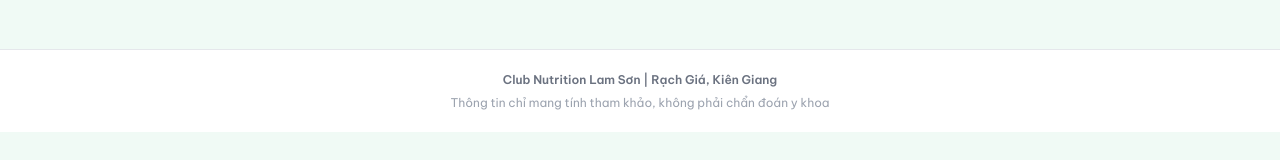
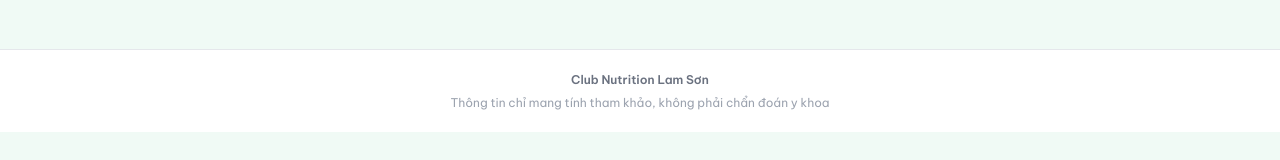
Before and after one commit to NLSONKG/club-health-check, a React (Vite) app: page / in a window 1280 px wide. Shown: the part 632-792 px from the top of the page. Built offline with nearby package versions, Linux system fonts and the light colour scheme.

Commit message:
fix: use serverless /api/analyze instead of direct browser API call

```diff
--- a/src/App.jsx
+++ b/src/App.jsx
@@ -1,12 +1,8 @@
 import { useState, useEffect } from "react";
 
-// ─── Config (override via .env) ───────────────────────────────────────────────
-const COACH_NAME     = import.meta.env.VITE_COACH_NAME     || "Lam Sơn";
-const COACH_LOCATION = import.meta.env.VITE_COACH_LOCATION || "Rạch Giá, Kiên Giang";
-const COACH_LOCATION_SHORT = import.meta.env.VITE_COACH_LOCATION_SHORT || "Rạch Giá, KG";
-const COACH_PHONE    = import.meta.env.VITE_COACH_PHONE    || "0907402313";
+// ─── Constants ────────────────────────────────────────────────────────────────
 
-// ─── Constants ────────────────────────────────────────────────────────────────
+const COACH_NAME = import.meta.env.VITE_COACH_NAME || "Lam Sơn";
 
 const GOALS = [
   { value: "Giảm cân", label: "Giảm cân" },
@@ -33,7 +29,7 @@
   { value: "Đau mỏi vai gáy, lưng (do ngồi nhiều)", label: "Đau mỏi vai gáy, lưng" },
 ];
 
-const SYSTEM_PROMPT = `Bạn là trợ lý tư vấn sức khỏe sơ bộ cho Club Nutrition của Coach ${COACH_NAME} tại ${COACH_LOCATION}. Coach ${COACH_NAME} là Thành Viên Độc Lập Herbalife 13 năm.
+const SYSTEM_PROMPT = `Bạn là trợ lý tư vấn sức khỏe sơ bộ cho Club Nutrition của Coach ${COACH_NAME}. Coach ${COACH_NAME} là Thành Viên Độc Lập Herbalife.
 
 NHIỆM VỤ: Đọc thông tin khách tự cung cấp → phân tích sơ bộ → gợi ý hướng cải thiện.
 
@@ -122,7 +118,7 @@
       messages: [{ role: "user", content: buildUserPrompt(formData) }],
     }),
   });
-  if (!response.ok) throw new Error(`API error: ${response.status}`);
+  if (!response.ok) throw new Error(`Claude API error: ${response.status}`);
   const data = await response.json();
   return data.content[0].text;
 }
@@ -180,9 +176,9 @@
   });
 }
 
-// Zalo Personal API — gửi tin nhắn vào chính tài khoản Coach
+// Zalo Personal API — gửi tin nhắn vào chính tài khoản Lam Sơn
 // Cần: VITE_ZALO_ACCESS_TOKEN (lấy từ developers.zalo.me, hạn 1 tháng, cần refresh)
-// Cần: VITE_ZALO_SELF_ID (Zalo User ID của Coach — lấy từ bước xác thực token)
+// Cần: VITE_ZALO_SELF_ID (Zalo User ID của Lam Sơn — lấy từ bước xác thực token)
 async function sendZaloNotify(formData) {
   const accessToken = import.meta.env.VITE_ZALO_ACCESS_TOKEN;
   const selfId = import.meta.env.VITE_ZALO_SELF_ID;
@@ -583,7 +579,7 @@
           fontSize: "12px",
           fontWeight: "600",
         }}>
-          {COACH_LOCATION_SHORT}
+          {import.meta.env.VITE_COACH_LOCATION || "Rạch Giá, KG"}
         </div>
       </header>
 
@@ -996,7 +992,7 @@
             {/* Action buttons */}
             <div style={{ display: "flex", flexDirection: "column", gap: "10px" }}>
               <a
-                href={`tel:${import.meta.env.VITE_COACH_PHONE || "0907402313"}`}
+                href={`tel:${import.meta.env.VITE_COACH_PHONE || "0932955313"}`}
                 style={{
                   display: "block",
                   background: "#00833D",
@@ -1047,7 +1043,7 @@
         lineHeight: "1.6",
       }}>
         <p style={{ fontWeight: "600", color: "#6B7280", marginBottom: "4px" }}>
-          Club Nutrition {COACH_NAME} | {COACH_LOCATION}
+          Club Nutrition {COACH_NAME}
         </p>
         <p>Thông tin chỉ mang tính tham khảo, không phải chẩn đoán y khoa</p>
       </footer>
```
